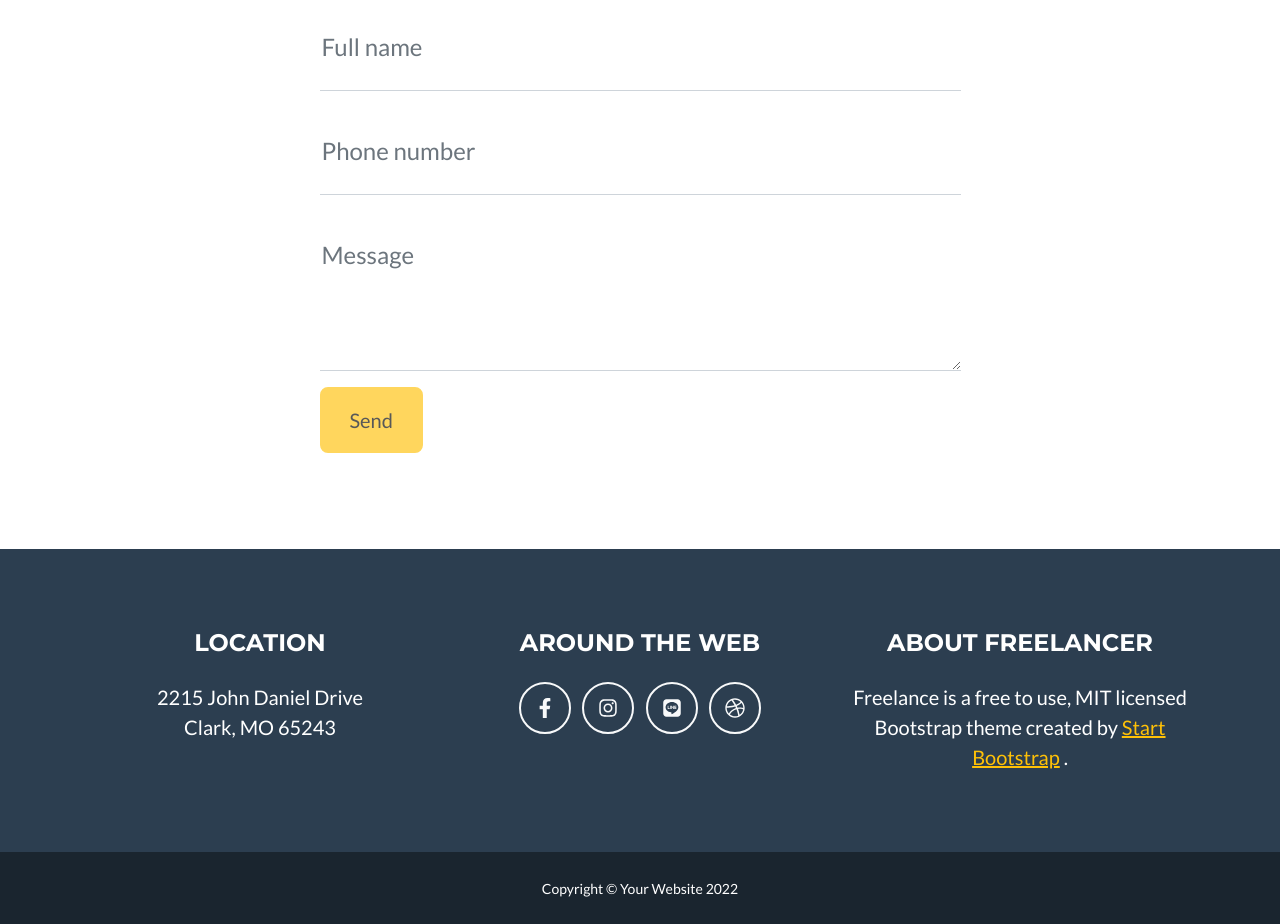
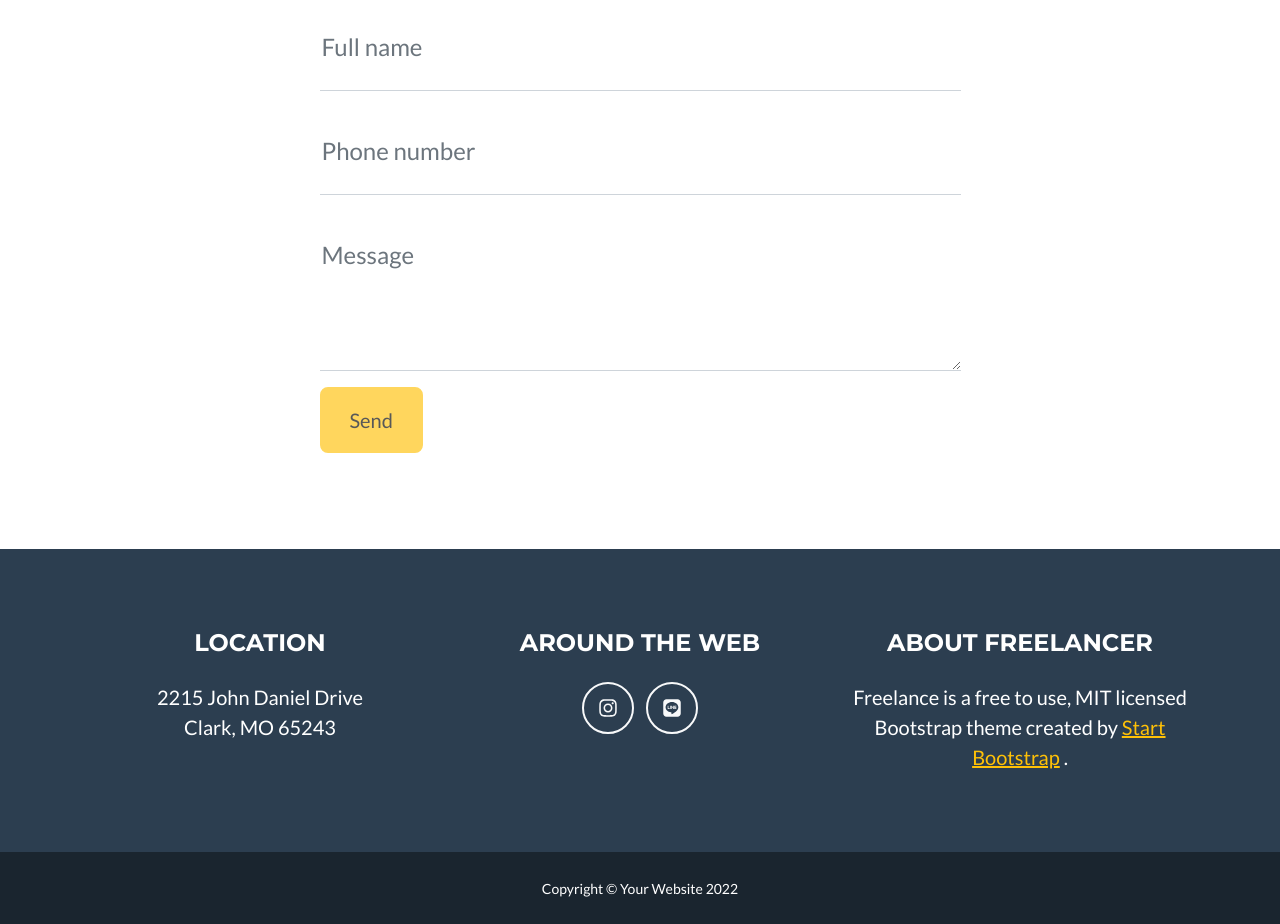
Before and after one commit to mandy67/mandy67-github.io, a plain HTML site: page index.html in a window 1280 px wide. Shown: the part 2533-3457 px from the top of the page. Drawn offline with nearby package versions, Linux system fonts and the light colour scheme.

Commit message:
delete icon

```diff
--- a/index.html
+++ b/index.html
@@ -226,10 +226,8 @@
                     <!-- Footer Social Icons-->
                     <div class="col-lg-4 mb-5 mb-lg-0">
                         <h4 class="text-uppercase mb-4">Around the Web</h4>
-                        <a class="btn btn-outline-light btn-social mx-1" href="#!"><i class="fab fa-fw fa-facebook-f"></i></a>
                         <a class="btn btn-outline-light btn-social mx-1" href="https://www.instagram.com/mandy_92067/" target="_blank"><i class="fab fa-fw fa-instagram"></i></a>
                         <a class="btn btn-outline-light btn-social mx-1" href="https://line.me/ti/p/QCKCTqWwh5"><i class="fab fa-fw fa-line"></i></a>
-                        <a class="btn btn-outline-light btn-social mx-1" href="#!"><i class="fab fa-fw fa-dribbble"></i></a>
                     </div>
                     <!-- Footer About Text-->
                     <div class="col-lg-4">
```
